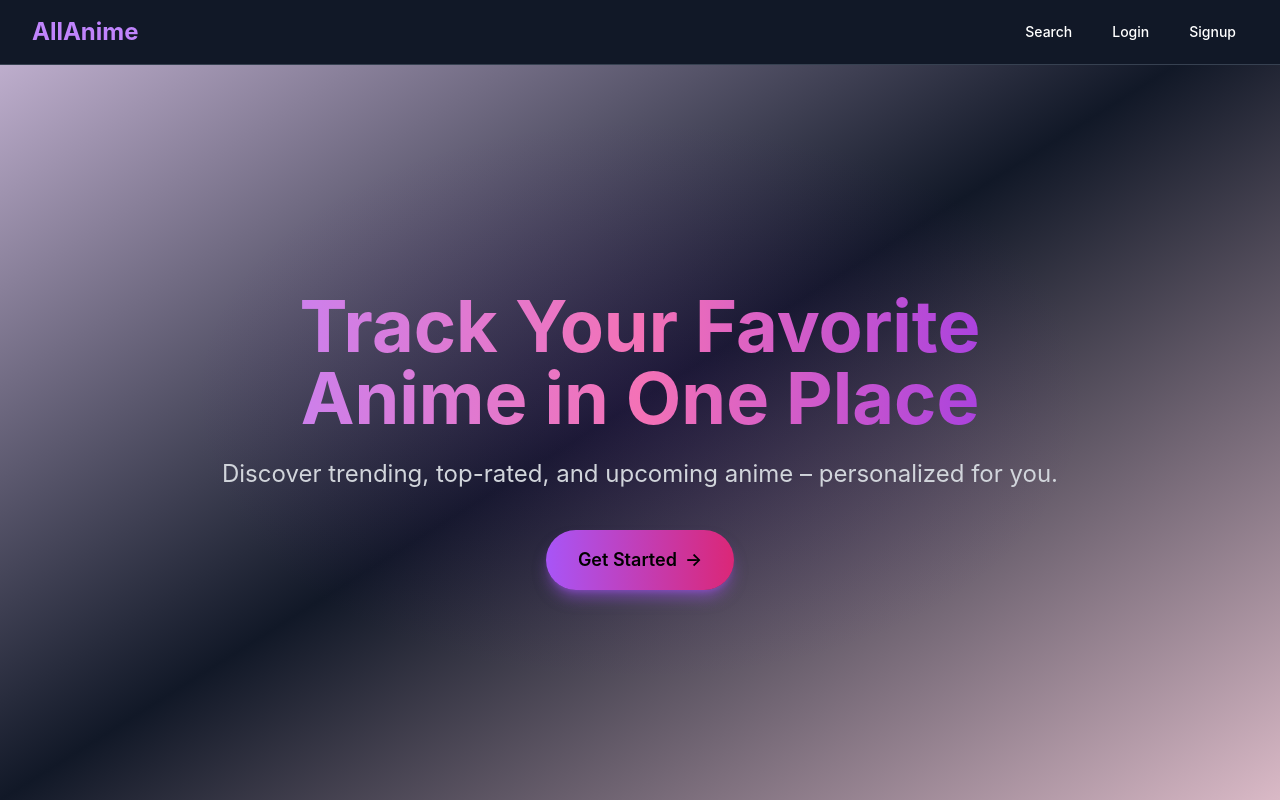
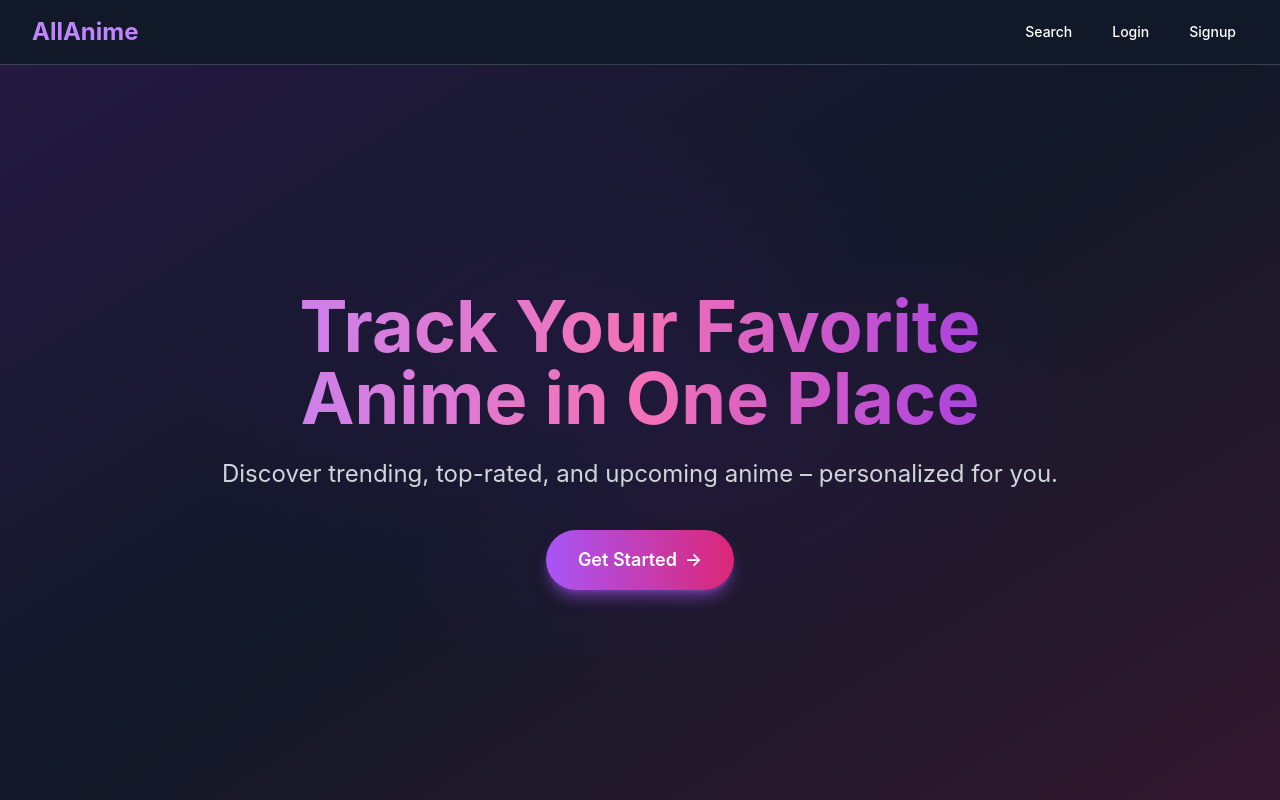
Before and after one commit to pyrxallan/allanime, a React (Vite) app: page / in a window 1280 px wide. Shown: the top 800 px of the page. Built offline with nearby package versions, Linux system fonts and the light colour scheme; no server answers.

Commit message:
Router placed in the correct position

```diff
--- a/src/App.jsx
+++ b/src/App.jsx
@@ -11,15 +11,15 @@ import AnimeDetails from './pages/AnimeDetails';
 
 function App() {
   return (
-    <Router>
-      <AuthProvider>
-        <div className="flex flex-col min-h-screen">
+    <AuthProvider>
+      <Router>
+        <div className="min-h-screen bg-gray-900 text-white flex flex-col">
           <NavBar />
           <main className="flex-grow">
             <Routes>
               <Route path="/" element={<Home />} />
               <Route path="/search" element={<Search />} />
-              <Route path="/my-list" element={<MyList />} />
+              <Route path="/mylist" element={<MyList />} />
               <Route path="/login" element={<Login />} />
               <Route path="/signup" element={<Signup />} />
               <Route path="/anime/:id" element={<AnimeDetails />} />
@@ -27,8 +27,8 @@ function App() {
           </main>
           <Footer />
         </div>
-      </AuthProvider>
-    </Router>
+      </Router>
+    </AuthProvider>
   );
 }
 
```
